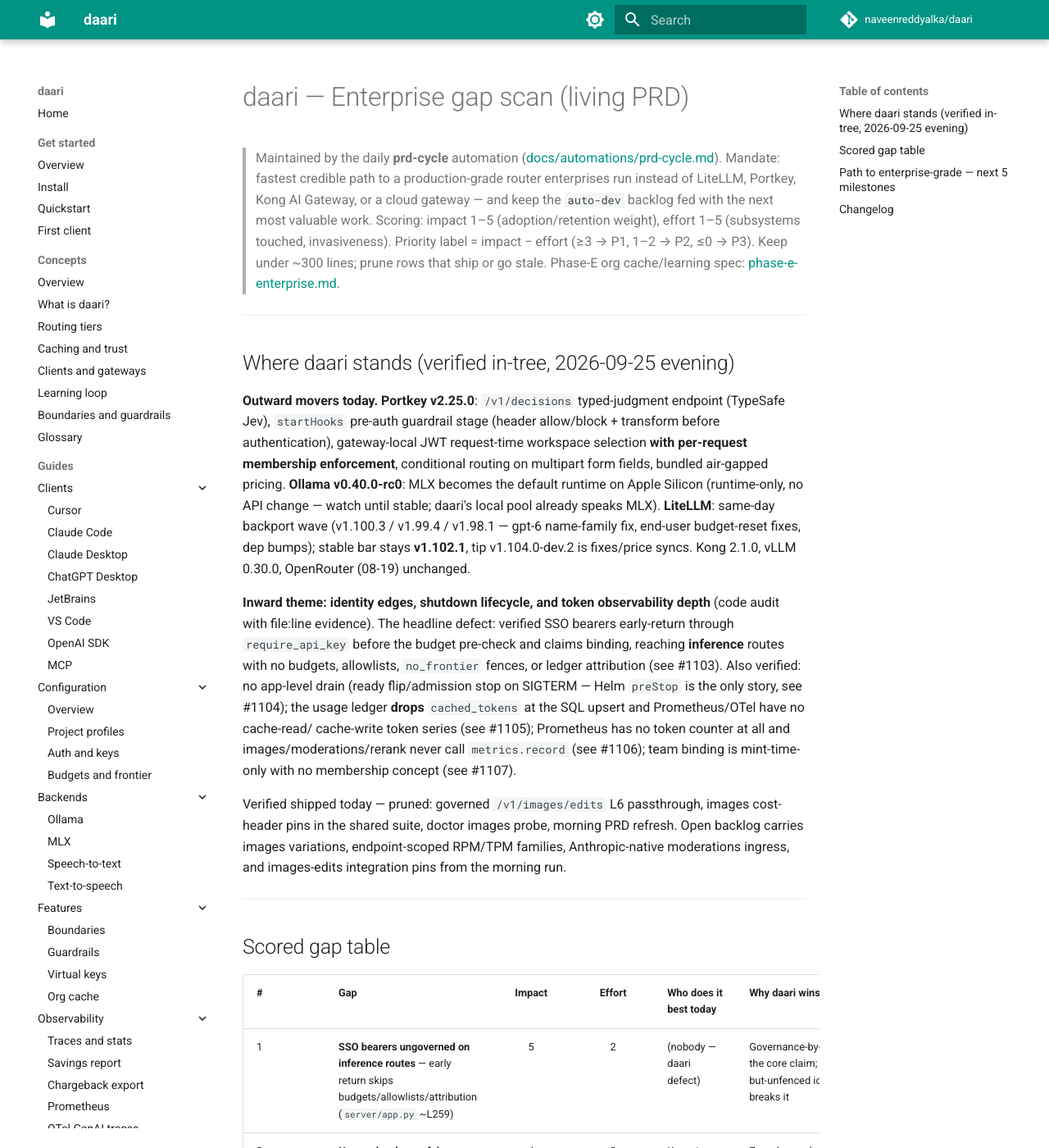
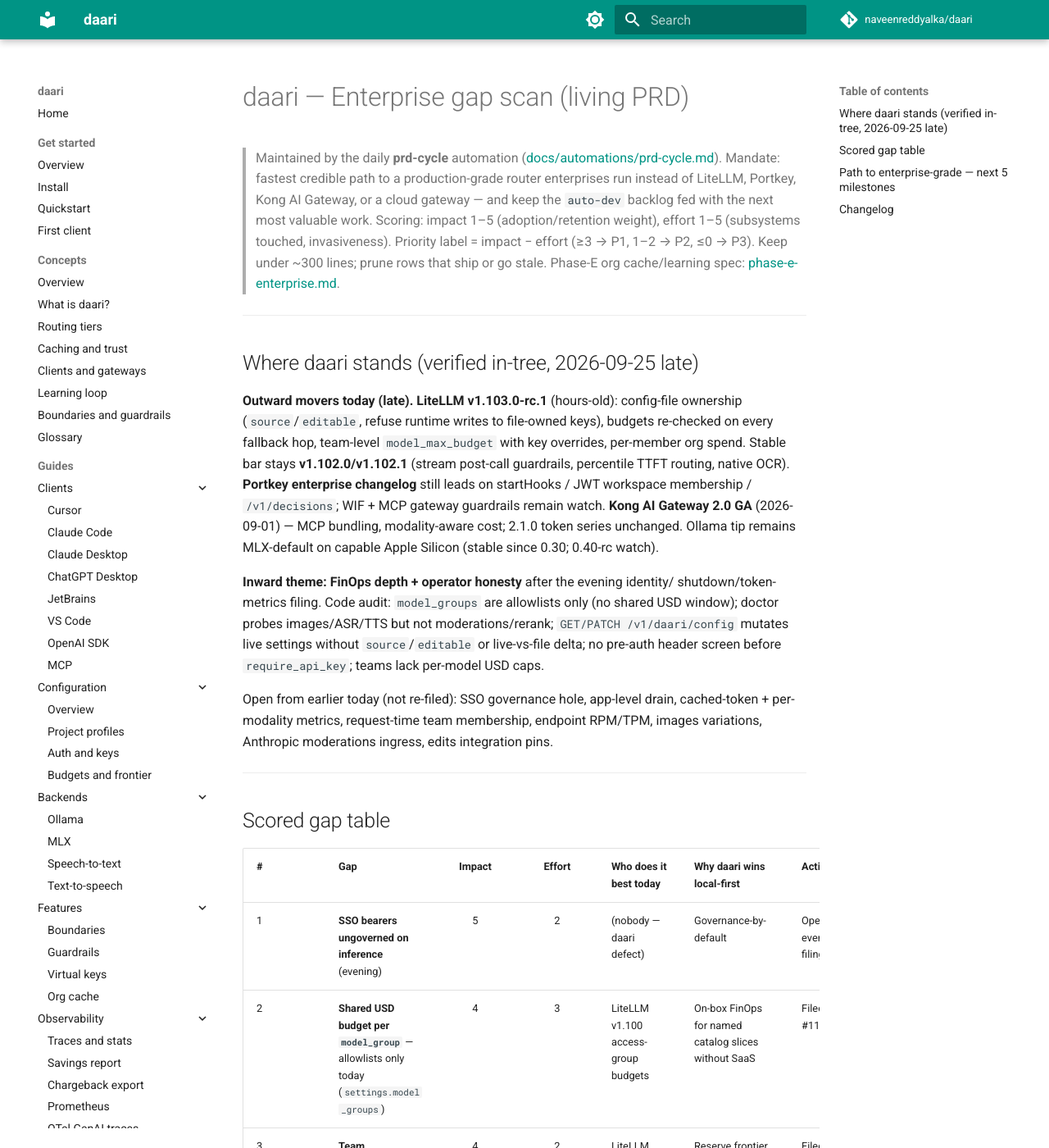
Before and after one commit to naveenreddyalka/daari, an MkDocs documentation site: the page built from docs/prd/ENTERPRISE.md, in a window 1280 px wide and 1400 px high. Shown: the whole window at 82% size. Built offline with MkDocs 1.6.1 and Material for MkDocs 9.7.7, drawn with Linux system fonts in a browser that asks for light colours; comment, search, counter and statistics services are not loaded; some of the changed text lies outside the part shown.

Commit message:
docs(prd): 2026-09-25 late ENTERPRISE.md — FinOps depth + operator honesty (#1114)
Co-authored-by: Cursor <cursoragent@cursor.com>

```diff
--- a/docs/prd/ENTERPRISE.md
+++ b/docs/prd/ENTERPRISE.md
@@ -11,37 +11,30 @@
 
 ---
 
-## Where daari stands (verified in-tree, 2026-09-25 evening)
+## Where daari stands (verified in-tree, 2026-09-25 late)
 
-**Outward movers today.** **Portkey v2.25.0**: `/v1/decisions` typed-judgment
-endpoint (TypeSafe Jev), `startHooks` pre-auth guardrail stage (header
-allow/block + transform before authentication), gateway-local JWT request-time
-workspace selection **with per-request membership enforcement**, conditional
-routing on multipart form fields, bundled air-gapped pricing. **Ollama
-v0.40.0-rc0**: MLX becomes the default runtime on Apple Silicon (runtime-only,
-no API change — watch until stable; daari's local pool already speaks MLX).
-**LiteLLM**: same-day backport wave (v1.100.3 / v1.99.4 / v1.98.1 — gpt-6
-name-family fix, end-user budget-reset fixes, dep bumps); stable bar stays
-**v1.102.1**, tip v1.104.0-dev.2 is fixes/price syncs. Kong 2.1.0, vLLM
-0.30.0, OpenRouter (08-19) unchanged.
+**Outward movers today (late).** **LiteLLM v1.103.0-rc.1** (hours-old): config-file
+ownership (`source`/`editable`, refuse runtime writes to file-owned keys),
+budgets re-checked on every fallback hop, team-level `model_max_budget` with
+key overrides, per-member org spend. Stable bar stays **v1.102.0/v1.102.1**
+(stream post-call guardrails, percentile TTFT routing, native OCR). **Portkey
+enterprise changelog** still leads on startHooks / JWT workspace membership /
+`/v1/decisions`; WIF + MCP gateway guardrails remain watch. **Kong AI Gateway
+2.0 GA** (2026-09-01) — MCP bundling, modality-aware cost; 2.1.0 token series
+unchanged. Ollama tip remains MLX-default on capable Apple Silicon (stable
+since 0.30; 0.40-rc watch).
 
-**Inward theme: identity edges, shutdown lifecycle, and token observability
-depth** (code audit with file:line evidence). The headline defect: verified
-SSO bearers early-return through `require_api_key` before the budget
-pre-check and claims binding, reaching **inference** routes with no budgets,
-allowlists, `no_frontier` fences, or ledger attribution (see #1103). Also
-verified: no app-level drain (ready flip/admission stop on SIGTERM — Helm
-`preStop` is the only story, see #1104); the usage ledger **drops**
-`cached_tokens` at the SQL upsert and Prometheus/OTel have no cache-read/
-cache-write token series (see #1105); Prometheus has no token counter at all
-and images/moderations/rerank never call `metrics.record` (see #1106); team
-binding is mint-time-only with no membership concept (see #1107).
+**Inward theme: FinOps depth + operator honesty** after the evening identity/
+shutdown/token-metrics filing. Code audit: `model_groups` are allowlists only
+(no shared USD window); doctor probes images/ASR/TTS but not moderations/rerank;
+`GET/PATCH /v1/daari/config` mutates live settings without `source`/`editable`
+or live-vs-file delta; no pre-auth header screen before `require_api_key`;
+teams lack per-model USD caps.
 
-Verified shipped today — pruned: governed `/v1/images/edits` L6 passthrough,
-images cost-header pins in the shared suite, doctor images probe, morning PRD
-refresh. Open backlog carries images variations, endpoint-scoped RPM/TPM
-families, Anthropic-native moderations ingress, and images-edits integration
-pins from the morning run.
+Open from earlier today (not re-filed): SSO governance hole, app-level drain,
+cached-token + per-modality metrics, request-time team membership, endpoint
+RPM/TPM, images variations, Anthropic moderations ingress, edits integration
+pins.
 
 ---
 
@@ -49,78 +42,61 @@ pins from the morning run.
 
 | # | Gap | Impact | Effort | Who does it best today | Why daari wins local-first | Action |
 |---|-----|:--:|:--:|------------------------|----------------------------|--------|
-| 1 | **SSO bearers ungoverned on inference routes** — early return skips budgets/allowlists/attribution (`server/app.py` ~L259) | 5 | 2 | (nobody — daari defect) | Governance-by-default is the core claim; a verified-but-unfenced identity class breaks it | Filed — see #1103 |
-| 2 | **No app-level graceful shutdown** — `/ready` never flips, admission has no drain mode, no `timeout_graceful_shutdown` | 4 | 2 | Kong / LiteLLM | Zero-dropped-request rollouts as a binary property, not a Helm-only trick | Filed — see #1104 |
-| 3 | **Cached-token observability missing** — usage ledger drops `cached_tokens`; no cache_read/creation in Prom/OTel; Anthropic cache usage fields never ingested | 4 | 2 | Kong 2.1.0 | On-box FinOps evidence for the prompt-cache savings daari already prices | Filed — see #1105 |
-| 4 | **No per-modality token metrics** — no `daari_tokens_total`; images/moderations/rerank invisible in `/metrics`; OTel op name hardcoded "chat" | 4 | 2 | Kong 2.1.0 | Local Grafana chargeback across chat/embed/audio/images without SaaS telemetry | Filed — see #1106 |
-| 5 | **Team fixed at key-mint; no membership enforcement** — no request-time team selection, no identity↔team check (Portkey v2.25 does both) | 4 | 3 | Portkey v2.25 | Multi-team users get correct chargeback + fences on-box, no key sprawl | Filed — see #1107 |
-| 6 | **Endpoint-scoped RPM/TPM families** (morning filing, open) | 4 | 3 | Portkey | Per-route quotas without a second gateway | Open — see #1099 |
-| 7 | **Images variations + edits pins; Anthropic moderations ingress** (morning filings, open) | 3 | 2 | LiteLLM / cloud | Complete the creative + moderation families on one local root | Open — see #1098 / #1100 / #1101 |
-| 8 | **`/v1/decisions` typed-judgment surface** — now in TWO competitors (Portkey v2.25 GA, LiteLLM Jev passthrough); daari could serve judgments from local guard/judge models | 3 | 3 | Portkey v2.25 | Typed judgments (boolean/choice/score + confidence) are a natural local-model workload | Watch (file on client demand) |
-| 9 | **Pre-auth `startHooks` header policy** — allow/block + header transforms before auth (Portkey v2.25) | 3 | 2 | Portkey v2.25 | Screen traffic before spending auth/store work | Watch (file on operator ask) |
-| 10 | Watch queue: MCP live-session visibility (LiteLLM tip), WIF upstream creds, A2A, SOC 2, admin UI, OpenAI Realtime/WebSocket, Ollama 0.40 MLX-default (rc) | 2–4 | 2–5 | LiteLLM / Portkey / cloud | Demand-triggered | Watch |
+| 1 | **SSO bearers ungoverned on inference** (evening) | 5 | 2 | (nobody — daari defect) | Governance-by-default | Open — evening filing |
+| 2 | **Shared USD budget per `model_group`** — allowlists only today (`settings.model_groups`) | 4 | 3 | LiteLLM v1.100 access-group budgets | On-box FinOps for named catalog slices without SaaS | Filed — see #1109 |
+| 3 | **Team `model_max_budget` + key overrides** | 4 | 2 | LiteLLM v1.103-rc.1 | Reserve frontier headroom per model; rest stays local | Filed — see #1113 |
+| 4 | **Config live-vs-file ownership honesty** — GET lacks `source`/`editable`; PATCH without persist silently diverges | 4 | 2 | LiteLLM v1.103-rc.1 | `config.yaml` remains operator source of truth | Filed — see #1111 |
+| 5 | **App-level graceful shutdown** (evening) | 4 | 2 | Kong / LiteLLM | Zero-drop rollouts as a binary property | Open — evening filing |
+| 6 | **Cached-token + per-modality Prometheus/OTel** (evening) | 4 | 2 | Kong 2.1.0 | Local Grafana chargeback | Open — evening filing |
+| 7 | **Request-time team membership** (evening) | 4 | 3 | Portkey v2.25 | Multi-team chargeback without key sprawl | Open — evening filing |
+| 8 | **Doctor probes for moderations + rerank** | 3 | 1 | (onboarding gap) | Same doctor contract as images/ASR/TTS | Filed — see #1110 |
+| 9 | **Pre-auth header allow/block policy** (Portkey startHooks) | 3 | 2 | Portkey v2.25 | Screen scrapers before auth/store work | Filed — see #1112 |
+| 10 | Endpoint RPM/TPM; images variations; Anthropic moderations; edits pins (morning) | 3–4 | 2–3 | Portkey / LiteLLM | Route-family parity | Open — morning filing |
+| 11 | Watch: `/v1/decisions`, `/v1/ocr`, WIF, A2A, MCP live sessions, SOC 2, admin UI, Realtime/WS, budget-on-fallback recheck | 2–4 | 2–5 | LiteLLM / Portkey / cloud | Demand-triggered | Watch |
 
-Pruned this run: images edits (shipped), images cost-header pins (shipped),
-doctor images probe (shipped). Do not re-file closed work.
+Pruned this run: none newly shipped since evening; kept evening identity rows
+as open pointers without re-filing. Do not re-file closed images-edits work.
 
 ---
 
 ## Path to enterprise-grade — next 5 milestones
 
 1. **Close the SSO governance hole** — every authenticated identity class is
-   budget-fenced and attributed, or rejected on the data plane.
-2. **App-level drain** — ready flip + admission stop + stream-sized grace on
-   SIGTERM, on every deployment flavor.
-3. **Token observability depth** — cached-token dims and per-modality token/
-   spend series in Prometheus and OTel; make the new creative surface visible.
-4. **Request-time team resolution** — membership-enforced team selection so
-   multi-team users stop minting key sprawl.
-5. **Per-route quota families + finish creative/moderation parity** — drain
-   the morning backlog (endpoint RPM/TPM, variations, Anthropic moderations).
+   budget-fenced and attributed (evening P1).
+2. **FinOps depth** — model-group shared budgets + team `model_max_budget`,
+   then cached-token / per-modality metrics from the evening set.
+3. **Operator honesty** — live-vs-file config ownership + doctor probes for
+   every shipped modality + app-level drain.
+4. **Request-time team resolution** — membership-enforced team selection
+   (evening) plus pre-auth header policy for tunnel-exposed endpoints.
+5. **Drain morning modality backlog** — endpoint RPM/TPM, images variations,
+   Anthropic moderations ingress.
 
-Compliance non-goals (WIF, A2A, SOC 2, admin UI) stay deferred until a paying ask.
+Compliance non-goals (WIF, A2A, SOC 2, admin UI, Realtime) stay deferred.
 
 ---
 
 ## Changelog
 
+- **2026-09-25 late (FinOps depth + operator honesty)** — Third scan of the
+  day. Outward: LiteLLM v1.103.0-rc.1 (config ownership, model_max_budget,
+  fallback budget recheck); stable bar still v1.102.x; Portkey/Kong/Ollama
+  unchanged vs evening. Inward: filed five — model_group shared USD budgets,
+  team model_max_budget + key overrides, config live-vs-file ownership,
+  doctor moderations/rerank probes, pre-auth header allow/block (startHooks
+  parity). Watch: OCR, decisions API, budget-on-fallback recheck. Evening
+  identity/shutdown/token rows remain open.
+
 - **2026-09-25 evening (identity edges + shutdown + token observability)** —
-  Second scan of the day (morning sibling merged the images-L6 refresh; edits
-  route + cost-header pins shipped by 14:53). Outward: Portkey v2.25.0
-  (decisions API, startHooks, JWT workspace membership), Ollama v0.40.0-rc0
-  (MLX default on Apple Silicon, rc watch), LiteLLM stable-branch backport
-  wave (bar stays v1.102.1). Inward audit filed five: SSO bearers ungoverned
-  on inference (P1), app-level graceful shutdown, cached-token observability
-  (usage ledger drops cached_tokens), per-modality token metrics, request-time
-  team membership. New watch rows: decisions API, startHooks. Pruned three
-  shipped images rows.
+  Portkey v2.25.0, Ollama v0.40.0-rc0 watch, LiteLLM backport wave. Filed
+  SSO ungoverned bearers (P1), graceful shutdown, cached-token observability,
+  per-modality token metrics, request-time team membership.
 
-- **2026-09-25 morning (images L6 surface closed → next layer)** — Overnight
-  drain closed the 09-24 evening modality/client-contract set plus images
-  follow-ons and doctor images probe. Filed images edits/variations, creative
-  metering test bar, endpoint-scoped RPM, Anthropic moderations ingress; MCP
-  sessions remain watch. Edits + cost-header pins shipped same day.
+- **2026-09-25 morning (images L6 surface closed → next layer)** — Images
+  edits/variations, creative metering, endpoint-scoped RPM, Anthropic
+  moderations; edits + cost-header pins shipped same day.
 
-- **2026-09-24 (two runs: non-chat endpoint parity; modality surface +
-  client-contract honesty)** — Non-chat governance/metering/guardrails/ASR
-  fence/cost headers; then images/generations, modality Idempotency-Key,
-  facade 0.34 honesty, week/rpw aliases. All drained by 09-25.
-
-- **2026-09-23 (two runs: client parameter fidelity; facade + Responses
-  shapes)** — Silent drops across ingresses, then facade/Responses/MCP probe/
-  stream failover. Filed ten; drained by 09-24.
-
-- **2026-09-22 (two runs)** — Data-plane efficiency + stream truncation
-  fidelity, then correlation + modality resilience. Portkey v2.24.0, Kong
-  2.1.0, vLLM 0.30.0.
-
-- **2026-09-21 (two runs)** — Data-plane hardening + lossless escalation, then
-  browser/ops + agent SDK knobs.
-
-- **2026-09-15 → 09-20 and earlier** — Condensed: governance secondary
-  ingress + resilience/modality delta; embed/ASR measurement + cache tenancy
-  + request lifecycle; soft-budget drain + governance/chargeback theme; loop
-  restructure (never-empty refill + scheduled Actions prd run); fleet-auth,
-  fleet story, resilience + metering, stored-artifact tenancy, Batch/Files
-  API, pricing refresh, session affinity, stall escalation, MCP pagination,
-  Apache 2.0 relicense, this PRD's creation (2026-08-28).
+- **2026-09-24 → 09-15 and earlier** — Condensed: non-chat endpoint parity;
+  modality + client-contract honesty; facade/Responses shapes; data-plane
+  efficiency; governance secondary ingress; fleet-auth; Batch/Files; Apache
+  2.0; this PRD's creation (2026-08-28).
```
